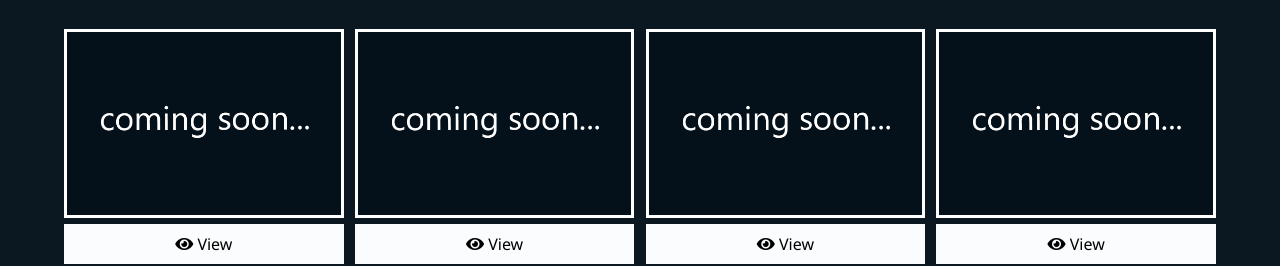
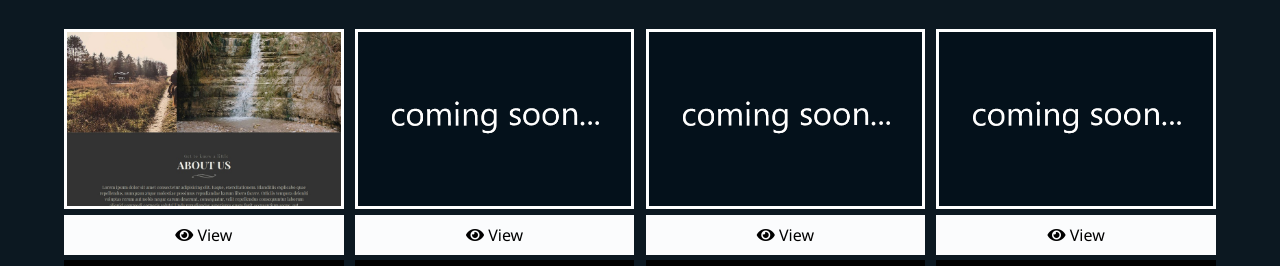
Before and after one commit to guykahalani/portfolio, a website: page portfolio.html in a window 1280 px wide. Shown: the part 205-471 px from the top of the page. Drawn offline with Linux system fonts and the light colour scheme.

Commit message:
added yinonsway project to portfolio

```diff
--- a/portfolio.html
+++ b/portfolio.html
@@ -58,10 +58,10 @@
 
     <div class="projects">
       <div class="item">
-        <a href="#!">
-          <img src="images/comingsoon.png" alt="proj1">
+        <a href="images/yinonsway.jpg">
+          <img src="images/yinonsway.jpg" alt="proj1" target="_blank">
         </a>
-        <a href="#!" class="btn-light">
+        <a href="https://www.yinonsway.com" class="btn-light" target="_blank">
           <i class="fas fa-eye"></i> View
         </a>
         <a href="#!" class="btn-dark">
--- a/scss/main.scss
+++ b/scss/main.scss
@@ -162,8 +162,10 @@ main {
 
         img {
           width: 100%;
+          height: 180px;
           border: 3px #fff solid;
-
+          object-fit: cover;
+          object-position: 0 57%;
           &:hover {
             opacity: 0.5;
             border-color: $secondary-color;
```
Also changed, not shown: css/main.css, css/main.min.css, images/yinonsway.jpg (added), 2 other files.
